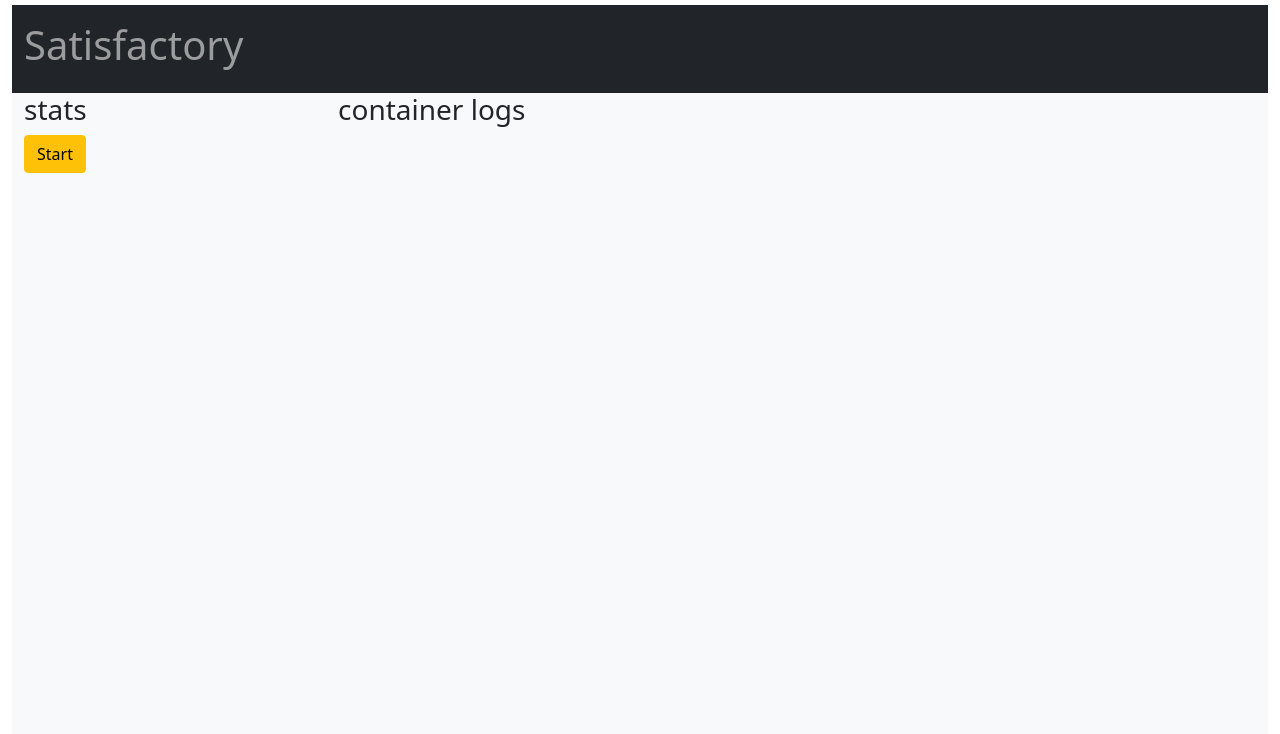
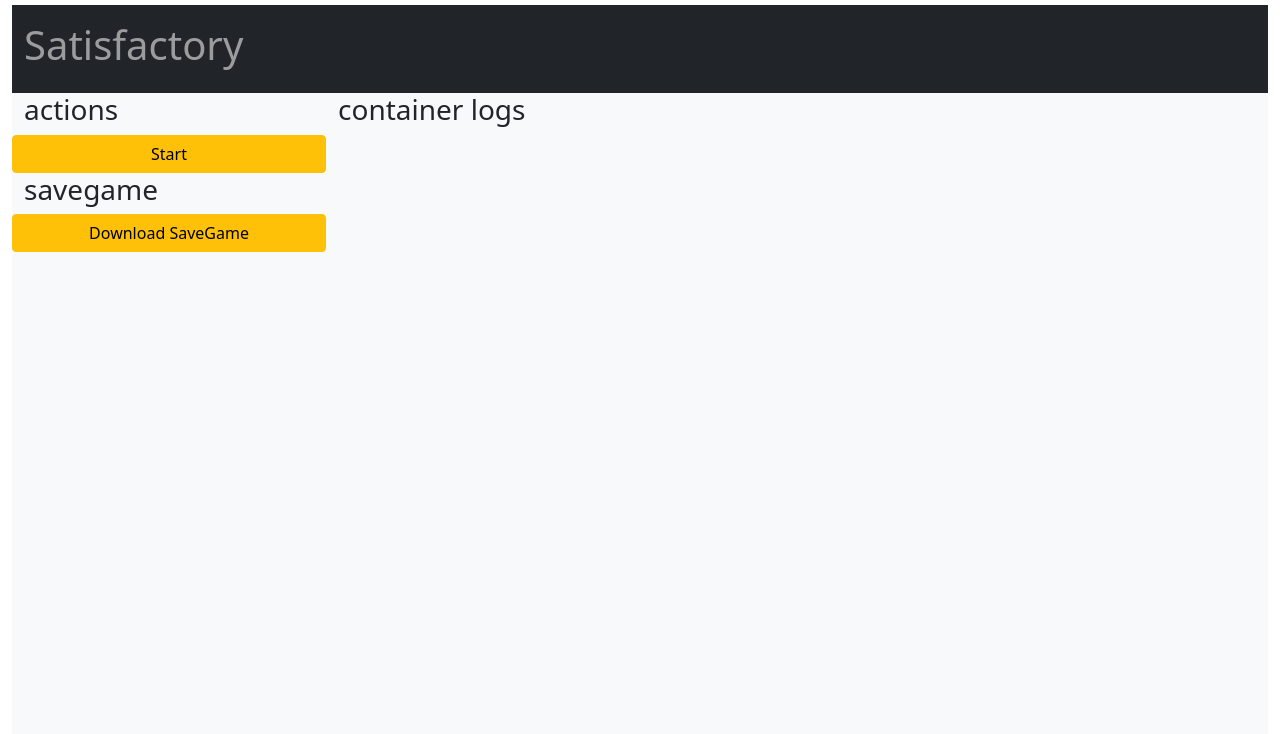
Before and after one commit to hupebln/dockerized-satisfactory, a Flask app: template satisfactory_docker_ui/templates/root.html in a window 1280 px wide. Shown: the top 734 px of the page. Run offline with Flask 2, Linux system fonts and the light colour scheme; the template is opened without the code that fills it, so the values that code supplies are empty; parts of the project's set-up code (start-up, migrations or seed data) failed here and were passed over.

Commit message:
alerts + reformatting + savegame download
- Alerts have been added if an action has been triggered
- Control area (left side) has been reformatted
- Possibility to download the latest file of the save-game dir has been implemented

```diff
--- a/satisfactory_docker_ui/templates/root.html
+++ b/satisfactory_docker_ui/templates/root.html
@@ -10,16 +10,25 @@
 <div class="container-fluid">
   <div class="row">
     <div class="col-md-3">
+      {% if container_info.get("State", {}).get("Running") %}
+      <div class="row">
         <h3>stats</h3>
-      <form action="" method="POST">
+        <p>Started at: {{ container_info.get("State", {}).get("StartedAt") }}</p>
+      </div>
+      {% endif %}
+      <div class="row">
+        <h3>actions</h3>
       {% if container_info.get("State", {}).get("Running") %}
-        <p>Started at: {{ container_info.get("State", {}).get("StartedAt") }}</p>
         <button id="restartButton" type="button" class="btn btn-warning">Restart</button>
         <button id="stopButton" type="button" class="btn btn-danger">Stop</button>
       {% else %}
         <button id="startButton" type="button" class="btn btn-warning">Start</button>
       {% endif %}
-      </form>
+      </div>
+      <div class="row">
+        <h3>savegame</h3>
+        <button id="saveGameDownload" type="button" class="btn btn-warning">Download SaveGame</button>
+      </div>
     </div>
     <div class="col-md-9">
       <div class="row">
@@ -38,12 +47,21 @@
   const Url='/actions';
   $('#restartButton').click(function() {
       $.post(Url, {action: "restart"});
+      alert("Restarting Docker Container");
+      location.reload();
   });
   $('#stopButton').click(function() {
       $.post(Url, {action: "stop"});
+      alert("Stopping Docker Container");
+      location.reload();
   });
   $('#startButton').click(function() {
       $.post(Url, {action: "start"});
+      alert("Starting Docker Container");
+      location.reload();
+  });
+  $('#saveGameDownload').click(function() {
+      window.location.href = "/savegame";
   });
 </script>
 {% endblock %}
```
Lines whose indentation alone changed are shown as unchanged.
